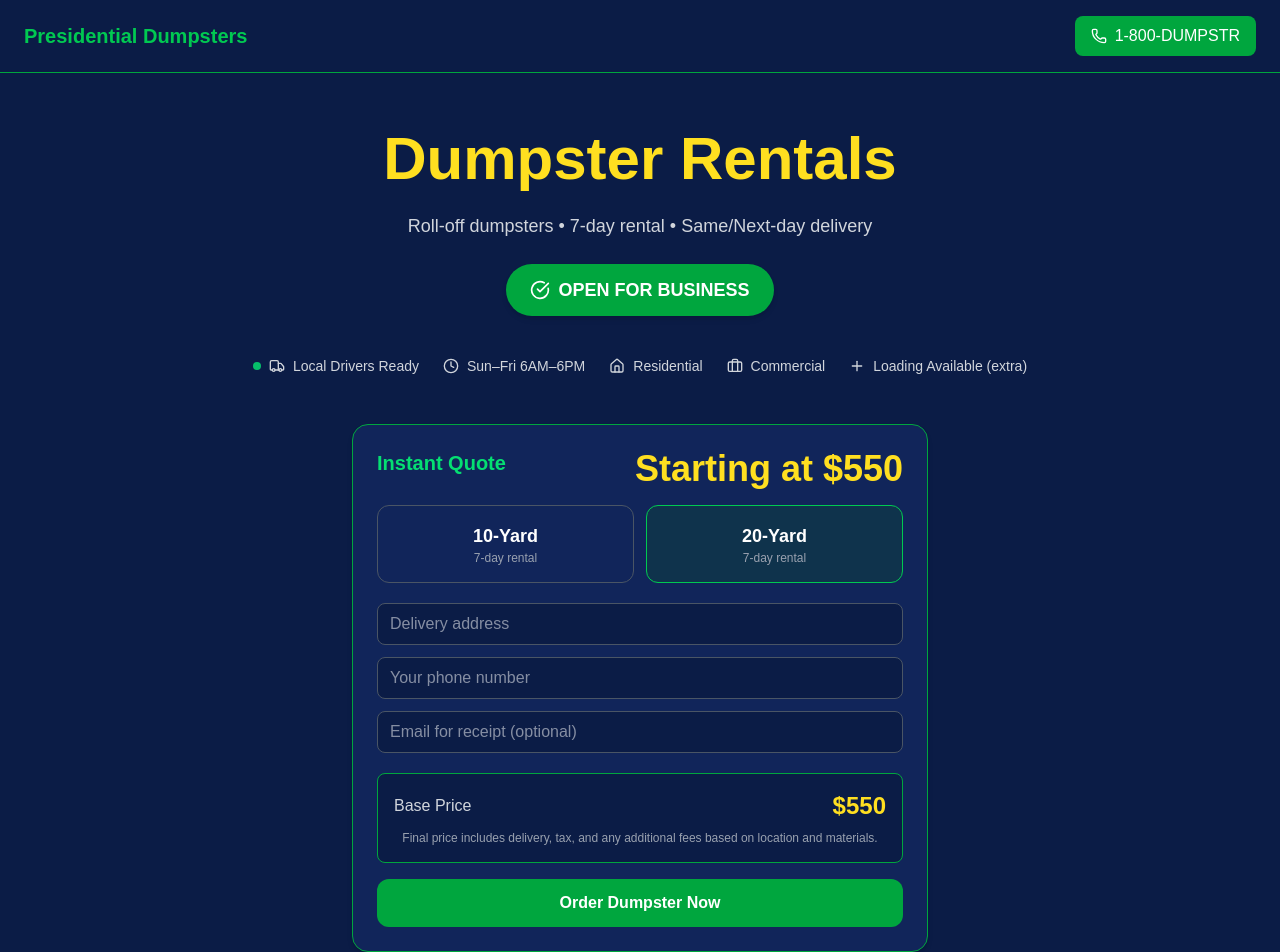
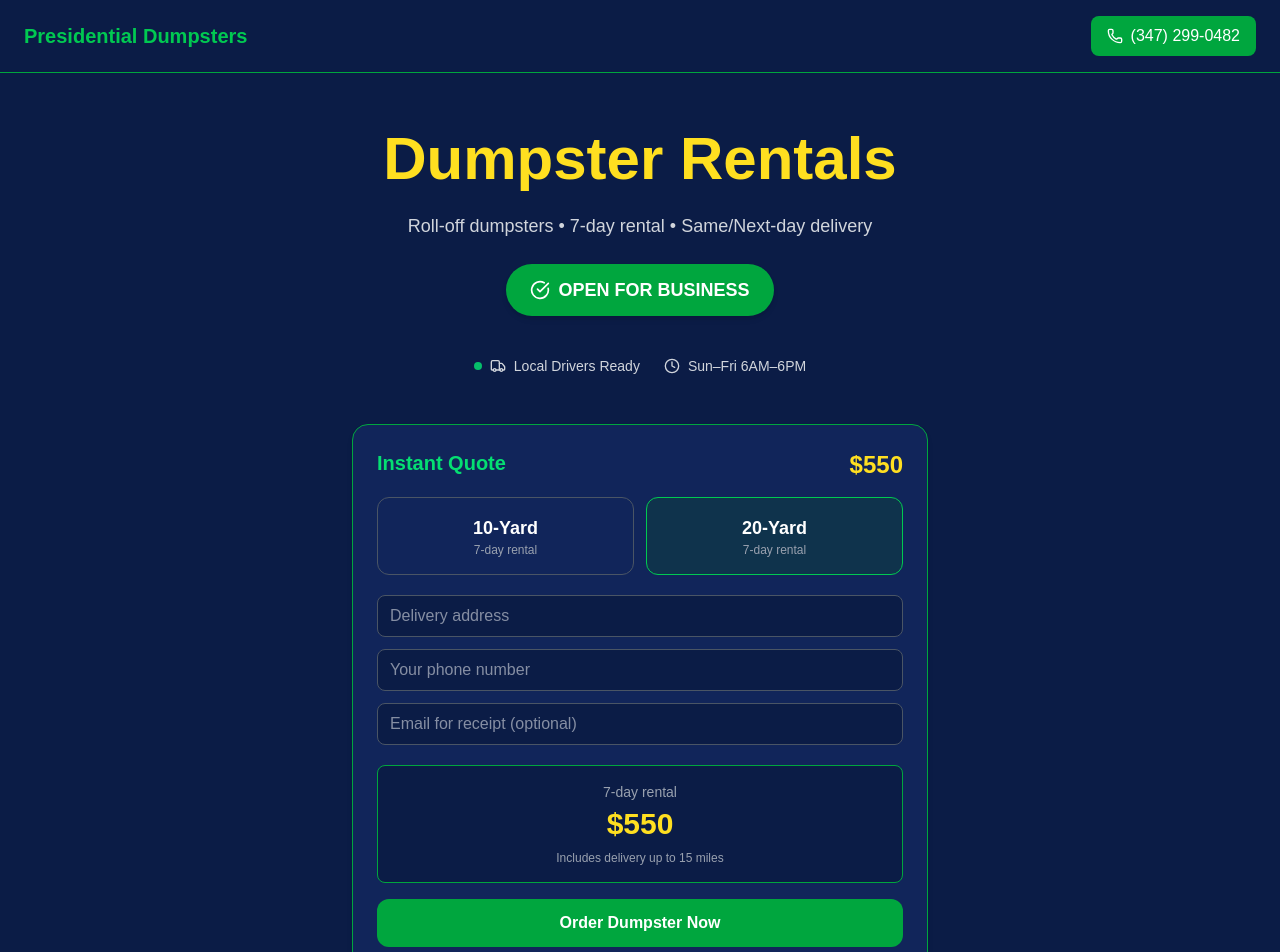
Before and after one commit to shrmanator/presidential-dumpsters, a Next.js app: page / in a window 1280 px wide. Shown: the top 952 px of the page. Built offline with nearby package versions, Linux system fonts and the light colour scheme.

Commit message:
feat: improve UI clarity and add real contact info

```diff
--- a/src/app/page.tsx
+++ b/src/app/page.tsx
@@ -37,10 +37,10 @@
             Presidential Dumpsters
           </div>
           <a
-            href="tel:1-800-386-7787"
+            href="tel:+1-347-299-0482"
             className="inline-flex items-center gap-2 px-4 py-2 rounded-lg bg-green-600 text-white hover:bg-green-500"
           >
-            <Phone className="w-4 h-4" /> 1-800-DUMPSTR
+            <Phone className="w-4 h-4" /> (347) 299-0482
           </a>
         </div>
       </nav>
@@ -68,15 +68,6 @@
             <span className="inline-flex items-center gap-2">
               <Clock className="w-4 h-4" /> Sun–Fri 6AM–6PM
             </span>
-            <span className="inline-flex items-center gap-2">
-              <Home className="w-4 h-4" /> Residential
-            </span>
-            <span className="inline-flex items-center gap-2">
-              <Briefcase className="w-4 h-4" /> Commercial
-            </span>
-            <span className="inline-flex items-center gap-2">
-              <Plus className="w-4 h-4" /> Loading Available (extra)
-            </span>
           </div>
         </div>
 
@@ -86,8 +77,8 @@
             <h2 className="text-xl font-semibold text-green-400">
               Instant Quote
             </h2>
-            <div className="text-4xl font-bold text-yellow-300">
-              Starting at ${basePrice}
+            <div className="text-2xl font-bold text-yellow-300">
+              ${basePrice}
             </div>
           </div>
 
@@ -142,15 +133,11 @@
           </div>
 
           {/* Pricing info */}
-          <div className="rounded-lg border border-green-600 p-4 bg-[#0B1C46]">
-            <div className="flex justify-between items-center">
-              <span className="text-gray-300">Base Price</span>
-              <span className="text-2xl font-bold text-yellow-300">
-                ${basePrice}
-              </span>
-            </div>
-            <div className="text-xs text-gray-400 mt-2">
-              Final price includes delivery, tax, and any additional fees based on location and materials.
+          <div className="rounded-lg border border-green-600 p-4 bg-[#0B1C46] text-center">
+            <div className="text-sm text-gray-400 mb-1">7-day rental</div>
+            <div className="text-3xl font-bold text-yellow-300 mb-2">${basePrice}</div>
+            <div className="text-xs text-gray-400">
+              Includes delivery up to 15 miles
             </div>
           </div>
 
@@ -167,7 +154,7 @@
       <footer className="px-6 py-10 border-t border-green-600 bg-[#0B1C46]">
         <div className="max-w-7xl mx-auto text-center text-gray-300">
           <div className="text-2xl font-bold text-yellow-300 mb-2">
-            1-800-DUMPSTR
+            (347) 299-0482
           </div>
           <div>Presidential Dumpsters • 7-Day Rentals • Licensed & Insured</div>
         </div>
```
